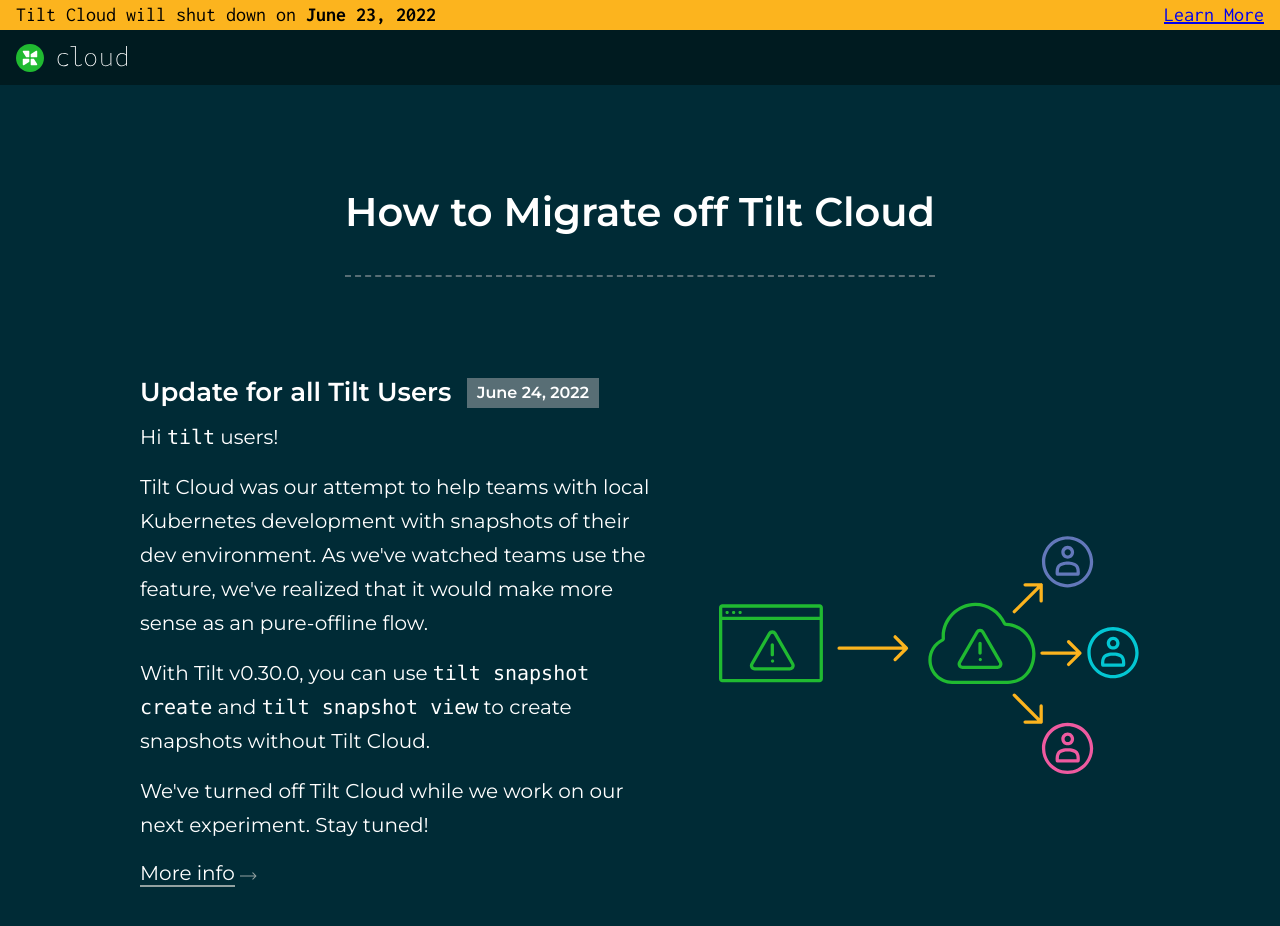
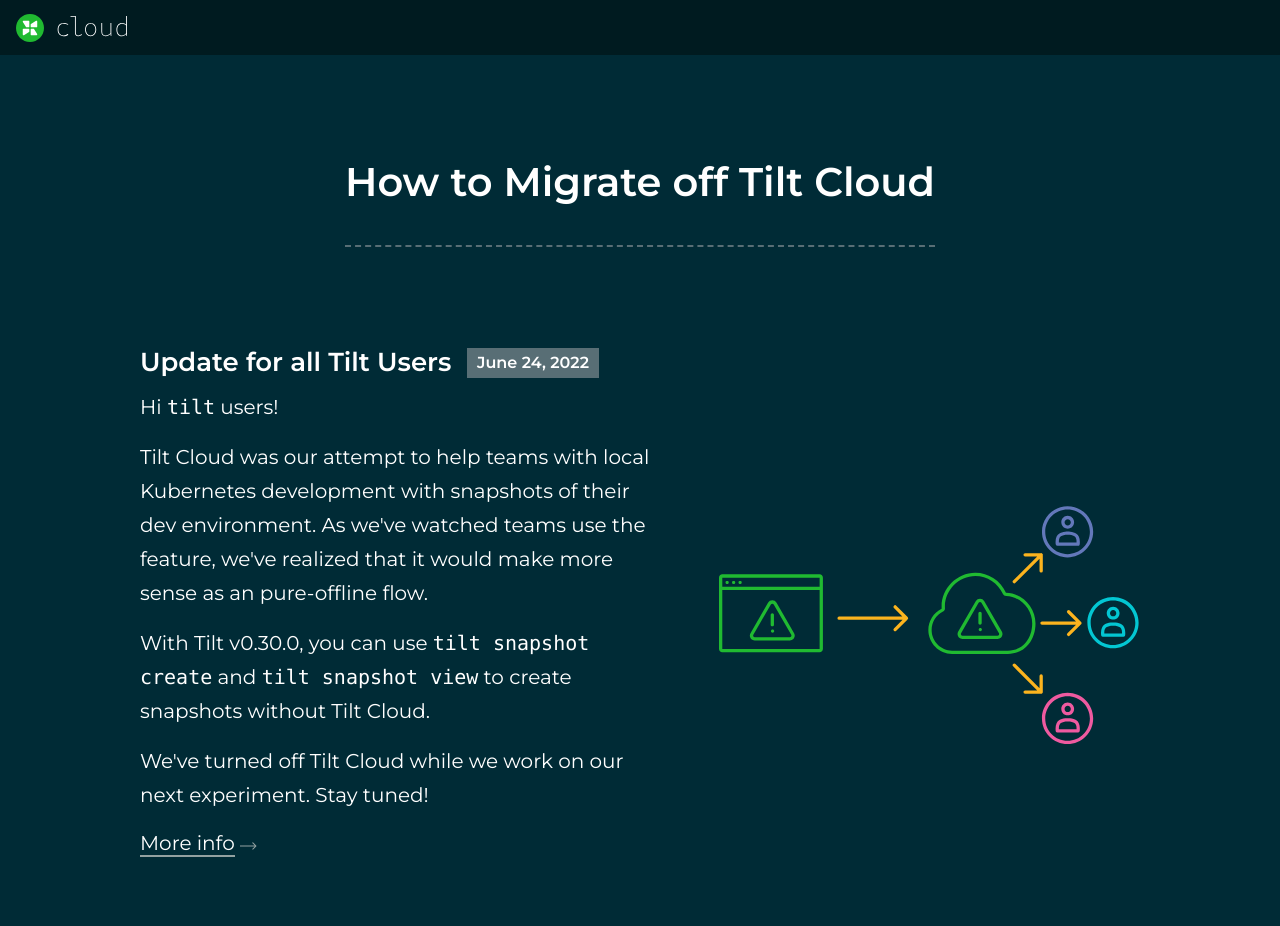
Before and after one commit to tilt-dev/cloud.tilt.dev, a plain HTML site: page web/index.html in a window 1280 px wide. Drawn offline with Linux system fonts and the light colour scheme; a web font is replaced by a local one.

Commit message:
remove the warning header

```diff
--- a/web/index.html
+++ b/web/index.html
@@ -22,11 +22,6 @@
 <body cz-shortcut-listen="true">
 <div id="root">
 <div class="sc-gWXbKe jCIstF">
-<header class="sc-fotOHu cpxHaQ">
-<div>Tilt Cloud will shut down on <strong>June 23,
-2022</strong></div>
-<div><a href="https://docs.tilt.dev/snapshots">Learn More</a></div>
-</header>
 <header class="sc-hBUSln iYigxH"><a href="/" class=
 "sc-bkkeKt bFvLFx"><svg fill="none" height="39" viewbox=
 "0 0 118 39" width="118" xmlns="http://www.w3.org/2000/svg" class=
```
